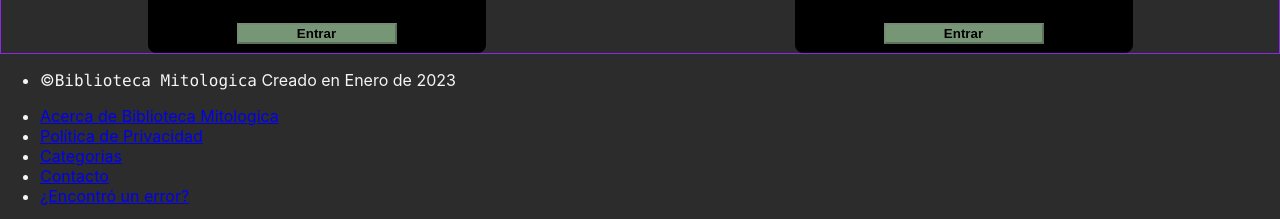
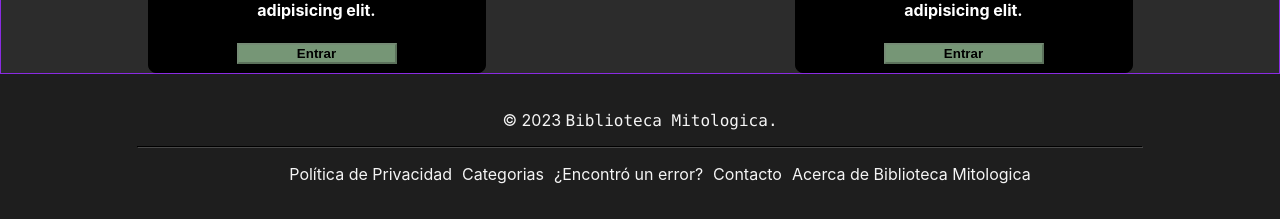
Before and after one commit to lgramajo99/biblioteca_mitologica, a React (Create React App) app in the folder front/: page / in a window 1280 px wide. Shown: the part 849-1068 px from the top of the page. Built offline with nearby package versions, Linux system fonts and the light colour scheme.

Commit message:
Se agregan unos cambios a Footer.jsx;

```diff
--- a/front/src/components/footer/Footer.jsx
+++ b/front/src/components/footer/Footer.jsx
@@ -1,14 +1,21 @@
 import { Link } from "react-router-dom";
+import style from "./Footer.module.css";
 
-export default function Footer() {
-    return (<div>
-        <ul>
-            <li><p>&copy;<code>Biblioteca Mitologica</code> Creado en Enero de 2023</p></li>
-            <li><Link to="/">Acerca de Biblioteca Mitologica</Link></li>
-            <li><Link to="/">Política de Privacidad</Link></li>
-            <li><Link to="/">Categorias</Link></li>
-            <li><Link to="/">Contacto</Link></li>
-            <li><Link to="/">¿Encontró un error?</Link></li>
-        </ul>
-    </div>)
+function Footer() {
+    return (
+        <div className={style.footer}>
+            <div className={style.contenedor}>
+                <p>&copy; 2023 <code>Biblioteca Mitologica.</code></p>
+            <hr  className={style.hr}/>
+                <ul className={style.lista}>
+                    <li><Link className={`${style.links}`} to="/">Política de Privacidad</Link></li>
+                    <li><Link className={`${style.links}`} to="/">Categorias</Link></li>
+                    <li><Link className={`${style.links}`} to="/">¿Encontró un error?</Link></li>
+                    <li><Link className={`${style.links}`} to="/">Contacto</Link></li>
+                    <li><Link className={`${style.links}`} to="/">Acerca de Biblioteca Mitologica</Link></li>
+                </ul>
+            </div>
+        </div>)
 }
+
+export default Footer;
--- a/front/src/components/footer/Footer.module.css
+++ b/front/src/components/footer/Footer.module.css
@@ -0,0 +1,39 @@
+.footer {
+    text-align: center;
+    background-color: #1E1E1E;
+    padding: 20px;
+}
+
+.contenedor {
+    width: 90%;
+    margin: auto auto;
+}
+
+.hr {
+    width: 90%;
+    border-color: #484848;
+}
+
+.lista {
+    display: flex;
+    list-style: none;
+    justify-content: center;
+    gap: 10px;
+}
+
+.lista .links {
+    color: #F5F5F5;
+    text-decoration: none;
+    transition: 0.2s ease;
+}
+
+.lista .links:hover {
+    color: #D9D9D9;
+}
+
+
+@media only screen and (max-width: 600px) {
+    .lista {
+        flex-direction: column;
+    }
+}
--- a/front/src/components/nav/Nav.module.css
+++ b/front/src/components/nav/Nav.module.css
@@ -4,7 +4,7 @@
     align-items: center;
     justify-content: space-between;
     background-color: #1E1E1E;
-    padding: 15px;
+    padding: 25px 30px;
     font-size: large;
     margin: 0 0 15px 0;
 }
@@ -61,6 +61,10 @@
         text-align: end;
     }
 
+    .navbar{
+        align-items: start;
+    }
+
     .lista {
         display: flex;
         flex-direction: column;
--- a/front/src/index.css
+++ b/front/src/index.css
@@ -24,7 +24,7 @@ code {
 #303030: (Negro carbón)
 #333333: (Negro oscuro)
 #424242: (Gris oscuro)
-#484848: (Gris antracita)
+#484848: (Gris antracita) BACKGROUND PARA LOS <hr>
 #666666: (Gris medio)
 #808080: (Gris claro)
 #9E9E9E: (Gris plateado)
```
